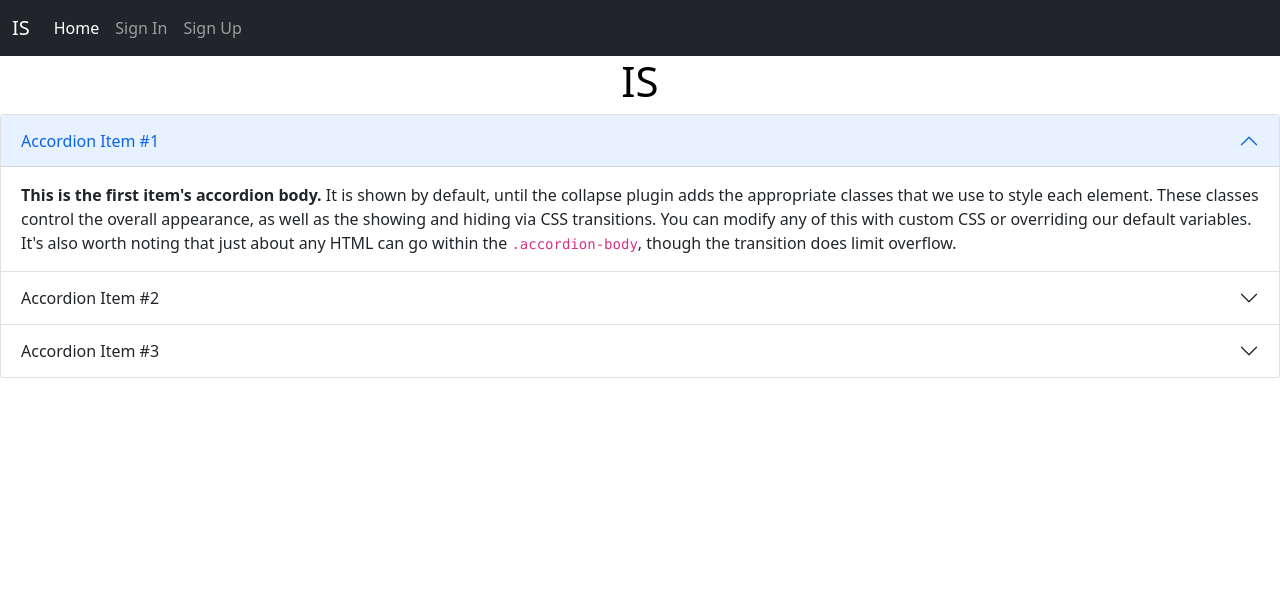
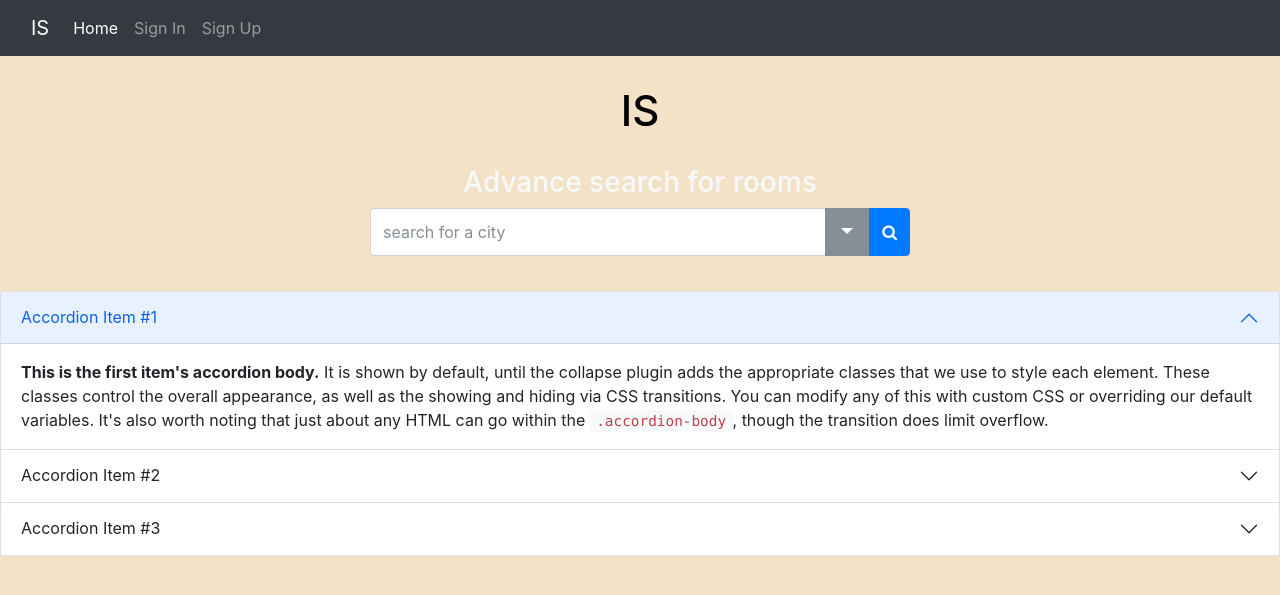
Before and after one commit to paolo-peretti/IS, a Flask app: page / in a window 1280 px wide. Shown: the top 595 px of the page. Run offline with Flask 2, Linux system fonts and the light colour scheme; some libraries are stand-ins or nearby versions.

Commit message:
init session

```diff
--- a/static/styles_login.css
+++ b/static/css/styles_login.css
@@ -3,7 +3,7 @@
 @import url('https://fonts.googleapis.com/css?family=Numans');
 
 html,body{
-background-image: url('http://getwallpapers.com/wallpaper/full/a/5/d/544750.jpg');
+background-image: url('https://images.unsplash.com/photo-1567767292278-a4f21aa2d36e?ixlib=rb-1.2.1&ixid=MnwxMjA3fDB8MHxzZWFyY2h8Nnx8bGl2aW5nJTIwcm9vbXxlbnwwfHwwfHw%3D&w=1000&q=80');
 background-size: cover;
 background-repeat: no-repeat;
 height: 100%;
--- a/static/style.css
+++ /dev/null
@@ -1,3 +0,0 @@
-body {
-    color:red;
-}
--- a/templates/index.html
+++ b/templates/index.html
@@ -11,12 +11,116 @@
 
 
     <link href="https://cdn.jsdelivr.net/npm/bootstrap@5.1.3/dist/css/bootstrap.min.css" rel="stylesheet" integrity="sha384-1BmE4kWBq78iYhFldvKuhfTAU6auU8tT94WrHftjDbrCEXSU1oBoqyl2QvZ6jIW3" crossorigin="anonymous">
-    <link rel=“stylesheet” type=“text/css” href="{{ url_for('static', filename='style.css') }}" >
 
 
 
-  </head>
-  <body>
+
+    <link rel="stylesheet" type="text/css" href="https://maxcdn.bootstrapcdn.com/font-awesome/4.7.0/css/font-awesome.min.css">
+    <link rel="stylesheet" href="https://maxcdn.bootstrapcdn.com/bootstrap/4.0.0-beta.2/css/bootstrap.min.css" integrity="sha384-PsH8R72JQ3SOdhVi3uxftmaW6Vc51MKb0q5P2rRUpPvrszuE4W1povHYgTpBfshb" crossorigin="anonymous">
+
+
+    <script src="https://ajax.googleapis.com/ajax/libs/jquery/3.2.1/jquery.min.js"></script>
+    <script src="https://cdnjs.cloudflare.com/ajax/libs/popper.js/1.12.3/umd/popper.min.js" integrity="sha384-vFJXuSJphROIrBnz7yo7oB41mKfc8JzQZiCq4NCceLEaO4IHwicKwpJf9c9IpFgh" crossorigin="anonymous"></script>
+    <script src="https://maxcdn.bootstrapcdn.com/bootstrap/4.0.0-beta.2/js/bootstrap.min.js" integrity="sha384-alpBpkh1PFOepccYVYDB4do5UnbKysX5WZXm3XxPqe5iKTfUKjNkCk9SaVuEZflJ" crossorigin="anonymous"></script>
+
+
+    <style>
+
+label{
+font-weight: 600;
+}
+.custom-control{
+font-weight: normal;
+}
+.dropdown-toggle{
+padding-left: 10px;
+border-radius: 0px !important;
+}
+.dropdown.dropdown-lg .dropdown-menu {
+padding: 15px;
+}
+.input-group .form-control{
+width: 70%;
+border-radius: 0.25rem !important;
+}
+.dropdown.dropdown-lg .dropdown-menu{
+min-width: 320px;
+}
+.dropdown-menu{
+box-shadow: 1px 4px 8px -1px #c1c1c1;
+}
+
+
+.min-max label
+{
+font-size: 14px;
+float: left;
+margin-right: 5px;
+line-height: 1.6;
+}
+.min
+{
+float: left;
+}
+.max
+{
+float: right;
+}
+.min-max
+{
+width: 90%;
+max-width: 200px;
+margin: 0 auto;
+padding: 25px 0px 15px 0px;
+}
+.min-max span
+{
+font-size: 10px;
+text-align: center;
+display: inline-block;
+width: 30px;
+border: 1px solid #dedede;
+}
+.min-max-range
+{
+padding: 30px 0px 20px 0px;
+}
+.range
+{
+-webkit-appearance:none;
+appearance:none;
+width: 50%;
+height: 10px;
+max-width: 400px;
+background-color: #dedede;
+margin: 0;
+padding: 0;
+outline: none;
+float: left;
+}
+.range::-webkit-slider-thumb
+{
+-webkit-appearance:none;
+appearance:none;
+background-color: #0070BF;
+height: 10px;
+width: 10px;
+border-radius: 50%;
+cursor: pointer;
+}
+.range::moz-range-thumb
+{
+-webkit-appearance:none;
+appearance:none;
+background-color: #0070BF;
+height: 10px;
+width: 10px;
+border-radius: 50%;
+cursor: pointer;
+}
+    </style>
+    </head>
+  <body style="background: #F4E2C6;">
 
 <!-- NAVBAR-->
   <nav class="navbar navbar-expand-lg navbar-dark bg-dark">
@@ -66,12 +170,14 @@
 </nav>
 
 
+
     <h1 style="color:black;
     font-size:42px;
     text-align:center;
     display:inline-block;
     position:relative;
-    width:100%;">IS</h1>
+    width:100%; margin-bottom: 30px;margin-top: 30px;">IS</h1>
+
 
 <!--Accordion-->
 
@@ -84,6 +190,85 @@
     {% endif %}
   {% endwith %}
 {% endblock %}
+
+
+
+
+
+<div class="container" >
+  <div class="row">
+  <div class="col-lg-6 offset-lg-3 col-sm-8 offset-sm-2 col-12">
+  <h3 class="text-center text-light">Advance search for rooms</h3>
+  <div class="input-group" id="adv-search">
+  <input type="text" class="form-control form-control-search" placeholder="search for a city" />
+  <div class="input-group-btn">
+  <div class="btn-group" role="group">
+  <div class="dropdown dropdown-lg">
+  <button type="button" class="btn btn-lg btn-secondary dropdown-toggle dropdown-toggle-split" data-toggle="dropdown" aria-haspopup="true" aria-expanded="false">
+  </button>
+  <div class="dropdown-menu dropdown-menu-right" role="menu">
+  <form>
+
+  <div class="form-group">
+
+      <label>Price Range:</label>
+
+      <div class="min-max">
+       <div class="min">
+           <label>Min</label><span id="min-value"></span>
+       </div>
+       <div class="max">
+           <label>Max</label><span id="max-value"></span>
+       </div>
+      </div>
+
+      <div class="min-max-range">
+      <input type="range" min="0" max="5000" value="2000" class="range" id="min">
+      <input type="range" min="5001" max="10000" value="8000" class="range" id="max">
+      </div>
+
+      <div style="clear: both;"></div>
+
+
+  </div>
+
+  <div class="form-group">
+  <label>Color</label><br>
+  <label class="custom-control custom-checkbox">
+  <input type="checkbox" class="custom-control-input">
+  <span class="custom-control-indicator"></span>
+  <span class="custom-control-description">Red</span>
+  </label>
+  <label class="custom-control custom-checkbox">
+  <input type="checkbox" class="custom-control-input">
+  <span class="custom-control-indicator"></span>
+  <span class="custom-control-description">Blue</span>
+  </label>
+  <label class="custom-control custom-checkbox">
+  <input type="checkbox" class="custom-control-input">
+  <span class="custom-control-indicator"></span>
+  <span class="custom-control-description">All</span>
+  </label>
+  </div>
+
+  <hr>
+  <div class="form-group text-center">
+  <button type="submit" class="btn btn-primary">Search</button>
+  </div>
+  </form>
+  </div>
+  </div>
+  <button type="submit" class="btn btn-primary"><span class="fa fa-search" aria-hidden="true"></span></button>
+  </div>
+  </div>
+  </div>
+  </div>
+  </div>
+</div>
+
+<div style="margin-top:35px"></div>
+
+
 
 <div class="accordion" id="accordionPanelsStayOpenExample">
   <div class="accordion-item">
@@ -127,8 +312,26 @@
 
 
 
+    <script src="https://cdn.jsdelivr.net/npm/bootstrap@5.1.3/dist/js/bootstrap.bundle.min.js" integrity="sha384-ka7Sk0Gln4gmtz2MlQnikT1wXgYsOg+OMhuP+IlRH9sENBO0LRn5q+8nbTov4+1p" crossorigin="anonymous"></script>
 
-    <script src="https://cdn.jsdelivr.net/npm/bootstrap@5.1.3/dist/js/bootstrap.bundle.min.js" integrity="sha384-ka7Sk0Gln4gmtz2MlQnikT1wXgYsOg+OMhuP+IlRH9sENBO0LRn5q+8nbTov4+1p" crossorigin="anonymous"></script>
+    <script>
+      var minSlider = document.getElementById('min');
+      var maxSlider = document.getElementById('max');
+
+      var outputMin = document.getElementById('min-value');
+      var outputMax = document.getElementById('max-value');
+
+      outputMin.innerHTML = minSlider.value;
+      outputMax.innerHTML = maxSlider.value;
+
+      minSlider.oninput = function(){
+       outputMin.innerHTML=this.value;
+      }
+
+      maxSlider.oninput = function(){
+       outputMax.innerHTML=this.value;
+      }
+</script>
 
   </body>
 </html>
--- a/templates/login.html
+++ b/templates/login.html
@@ -14,7 +14,7 @@
 	<link rel="stylesheet" href="https://use.fontawesome.com/releases/v5.3.1/css/all.css" integrity="sha384-mzrmE5qonljUremFsqc01SB46JvROS7bZs3IO2EmfFsd15uHvIt+Y8vEf7N7fWAU" crossorigin="anonymous">
 
 
-	<link rel="stylesheet" type="text/css" href="{{ url_for('static', filename='styles_login.css') }}">
+	<link rel="stylesheet" type="text/css" href="{{ url_for('static', filename='css/styles_login.css') }}">
 </head>
 <body>
 
```
Also changed, not shown: static/css/style.css (added, +22 -0 lines), static/js/home.js (added, +23 -0 lines).
